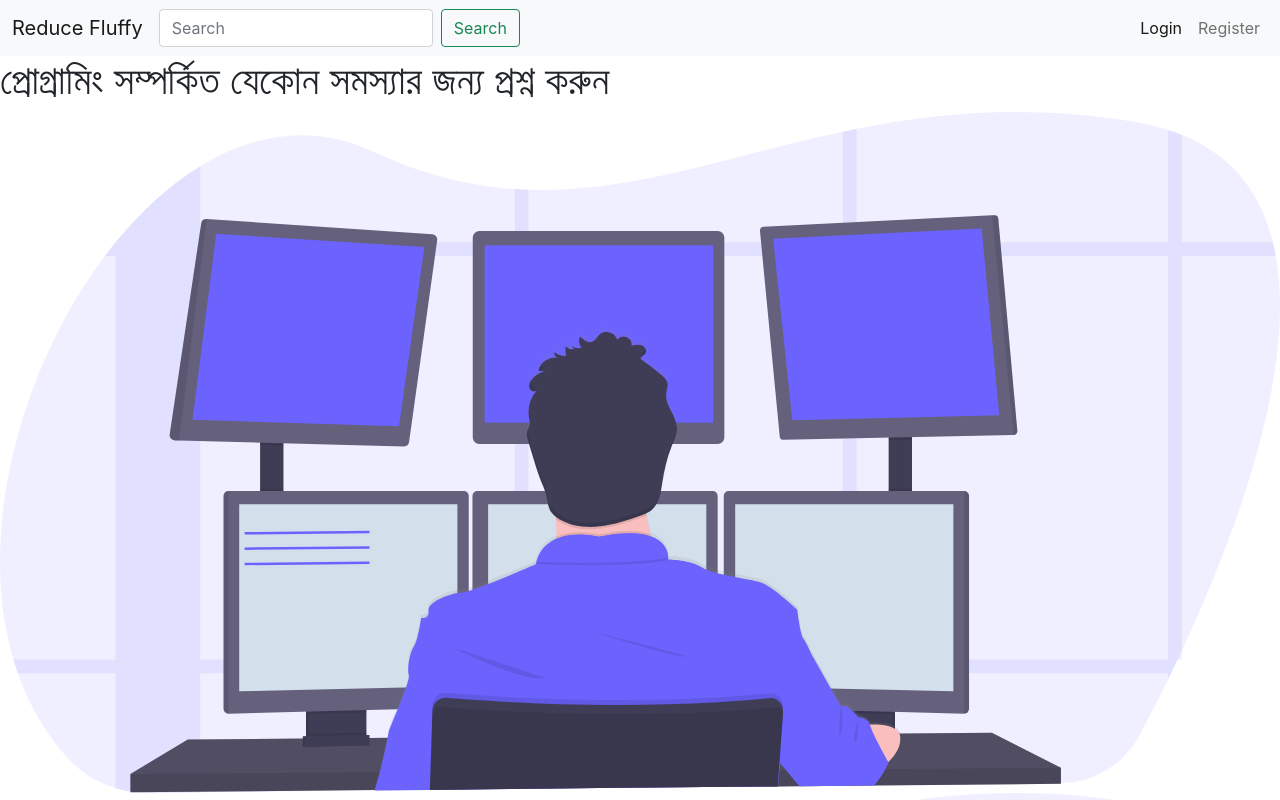
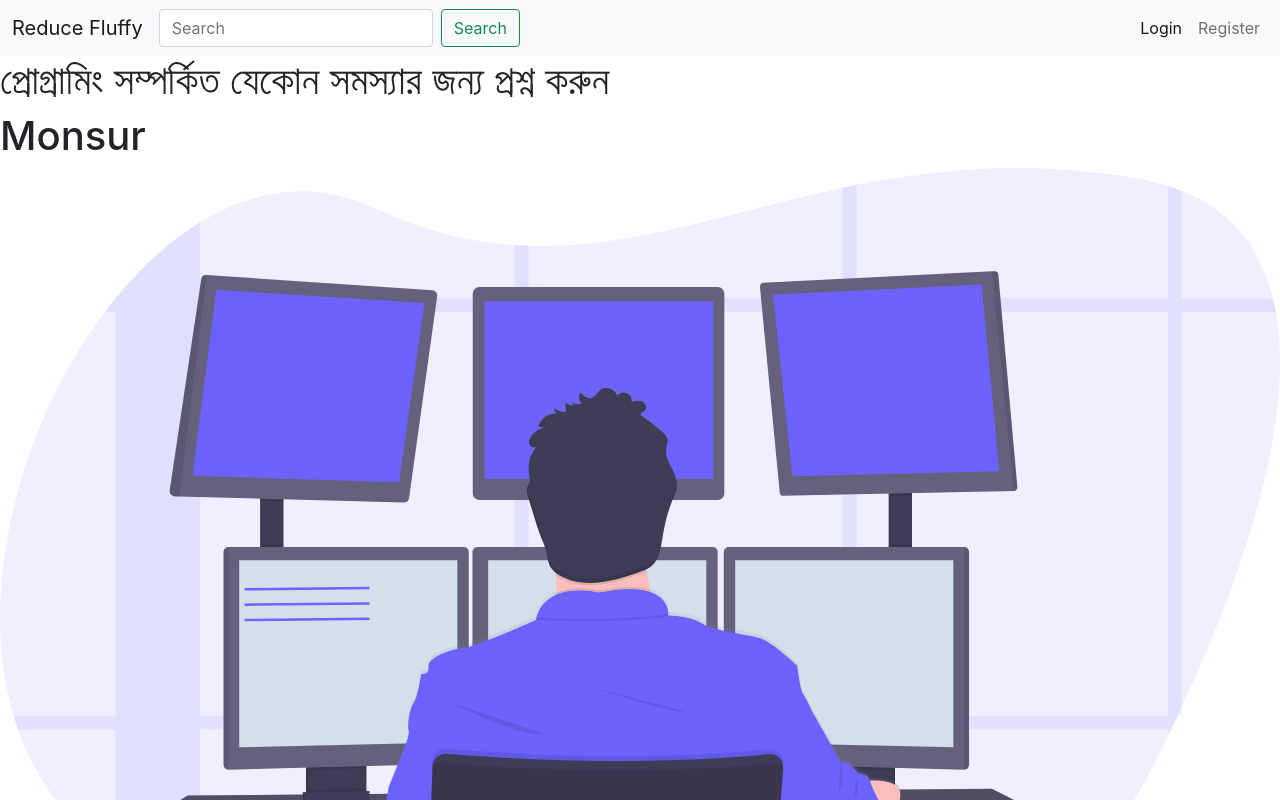
Before and after one commit to nurulabsar-git/CodersInquiry, a React (Create React App) app in the folder codersinquiry-client/: page / in a window 1280 px wide. Shown: the top 800 px of the page. Built offline with nearby package versions, Linux system fonts and the light colour scheme.

Commit message:
monsur's branch

```diff
--- a/codersinquiry-client/src/components/Header/Header.jsx
+++ b/codersinquiry-client/src/components/Header/Header.jsx
@@ -8,6 +8,7 @@ const Header = () => {
         <div className='header'>
             <Navbar />
             <Banner />
+            <h1>Monsur</h1>
         </div>
     );
 };
```
